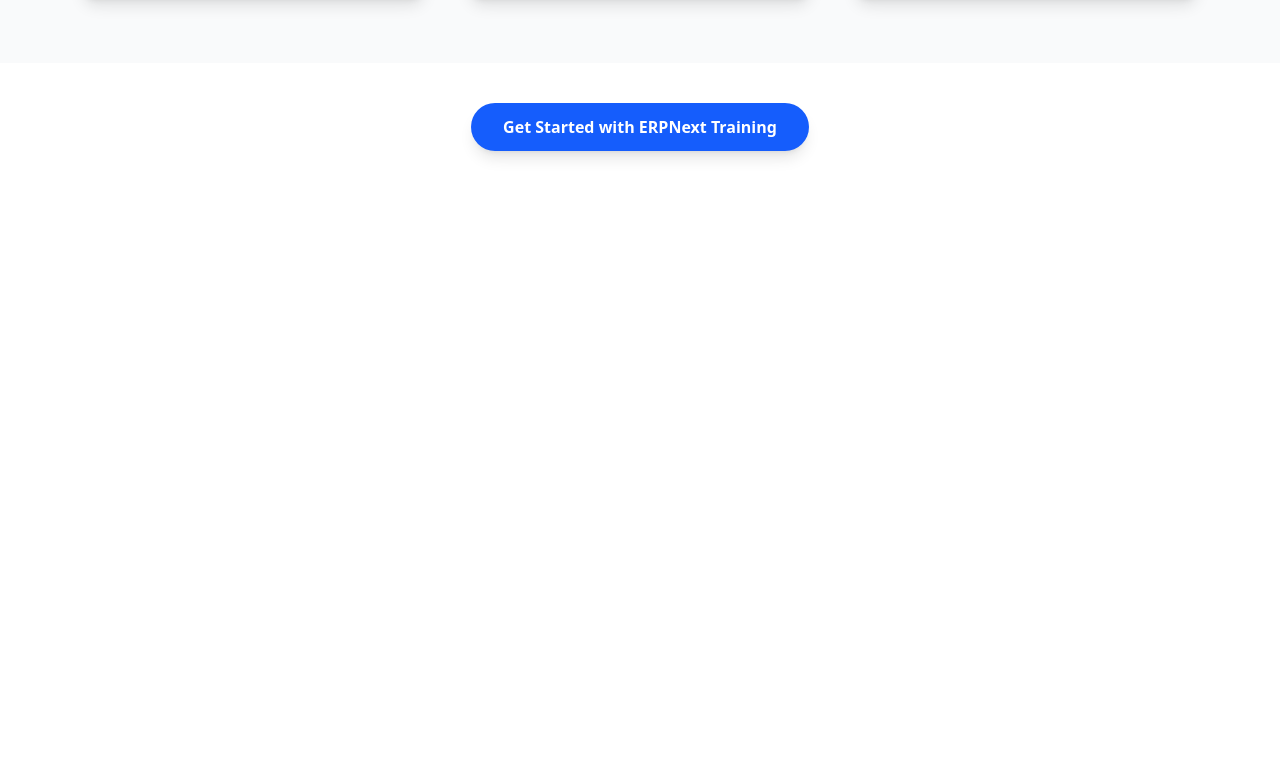
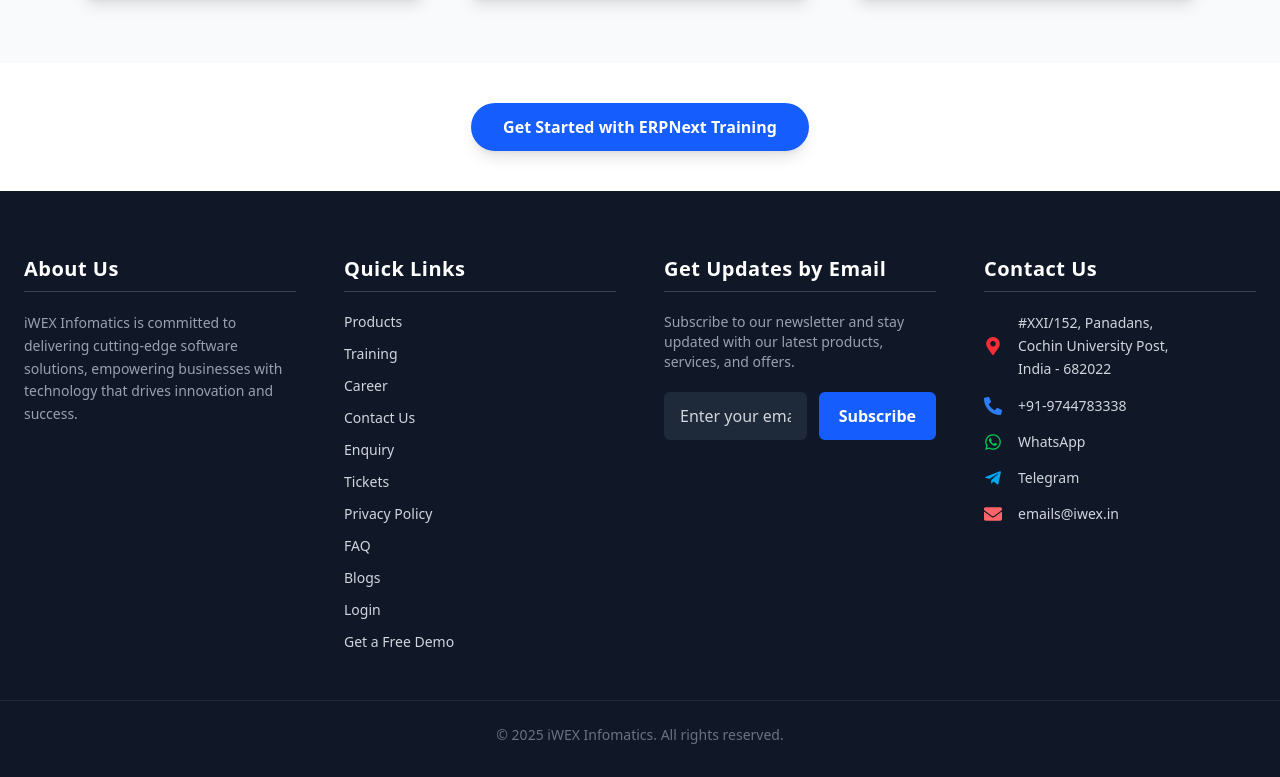
Before and after one commit to Athira-351/iwex-website, a React (Vite) app in the folder frontend/: page /training in a window 1280 px wide. Shown: the part 993-1770 px from the top of the page. Before the commit the page ends 1184 px from the top, so only its background shows below. Built offline with nearby package versions, Linux system fonts and the light colour scheme.

Commit message:
add navbar and footer

```diff
--- a/frontend/src/pages/Training.jsx
+++ b/frontend/src/pages/Training.jsx
@@ -1,5 +1,7 @@
 import React from "react";
 import { motion } from "framer-motion";
+import Navbar from "../components/Navbar";
+import Footer from "../components/Footer";
 
 const programs = [
     {
@@ -49,6 +51,8 @@
 ];
 
 const Training = () => (
+    <>
+        <Navbar />
         <div className="bg-gray-50 min-h-screen flex flex-col">
             <section className=" py-20 text-center">
                 <motion.h1
@@ -113,6 +117,8 @@
                 </motion.button>
             </section>
         </div>
+        <Footer />
+    </>
 );
 
 export default Training;
```
Lines whose indentation alone changed are shown as unchanged.
